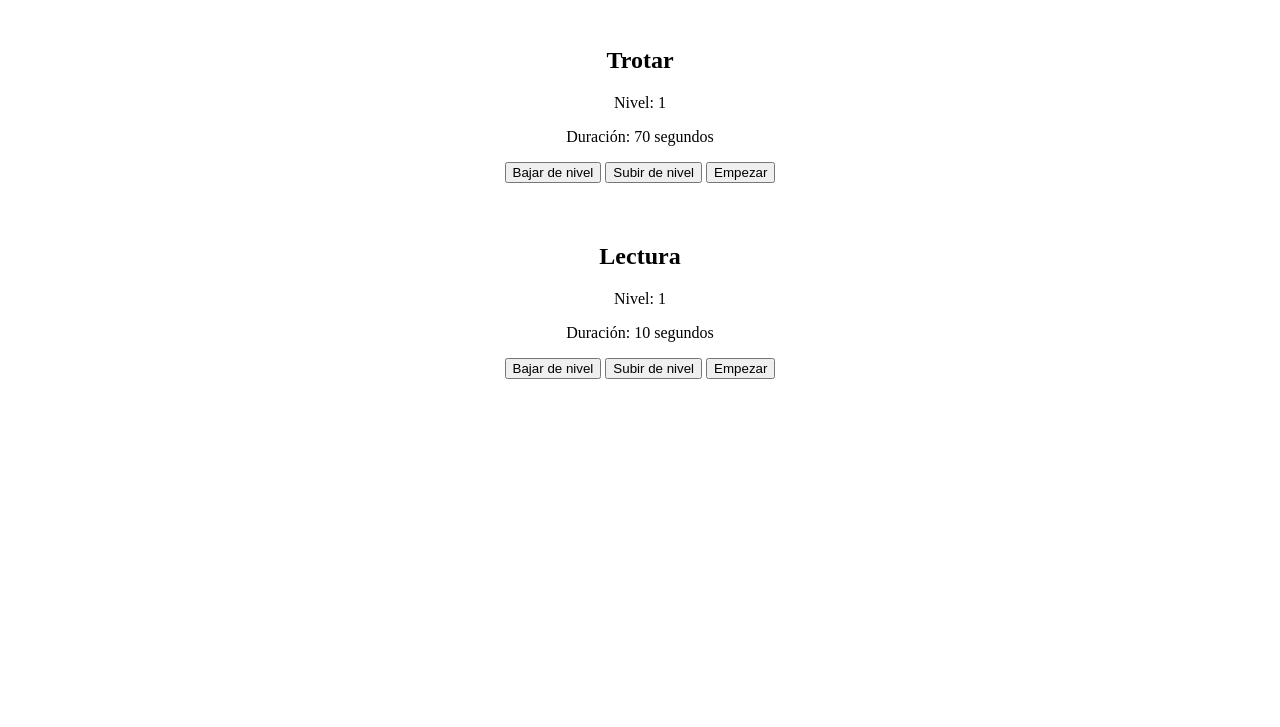
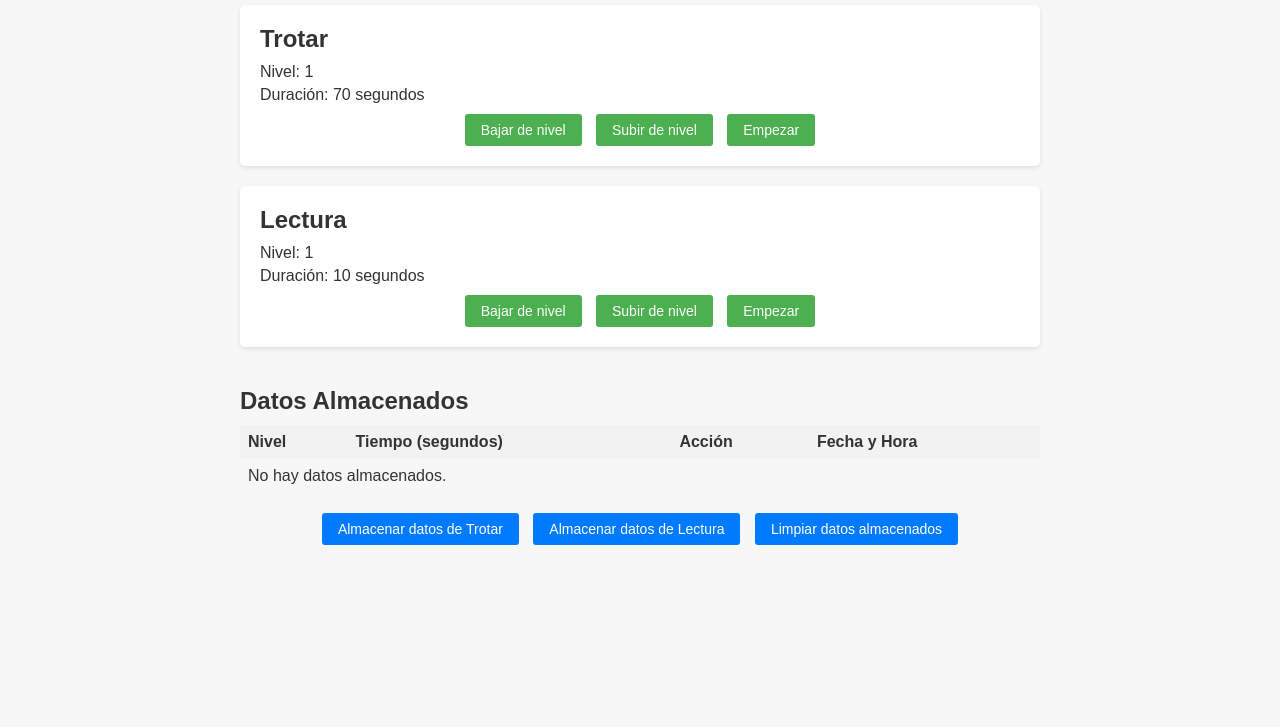
Before and after one commit to abrahamavever/Administracion-del-tiempo, a plain HTML site: page index.html in a window 1280 px wide. Shown: the part 73-800 px from the top of the page. Drawn offline with Linux system fonts and the light colour scheme.

Commit message:
git commit -m "Mejora de la estética y corrección de errores en la aplicación de administración de tiempo"

```diff
--- a/index.html
+++ b/index.html
@@ -8,27 +8,53 @@
     <link rel="stylesheet" href="styles.css">
 </head>
 <body>
+    <div class="container">
         <h1>Administración de mi tiempo</h1>
-    <div id="trotar-section">
+        <div id="trotar-section" class="activity-section">
             <h2>Trotar</h2>
+            <div class="activity-details">
                 <p>Nivel: <span id="trotar-nivel"></span></p>
                 <p>Duración: <span id="trotar-duracion"></span> segundos</p>
+            </div>
+            <div class="activity-buttons">
                 <button onclick="bajarNivelTrotar()">Bajar de nivel</button>
                 <button onclick="aumentarNivelTrotar()">Subir de nivel</button>
                 <button onclick="empezarCuentaRegresiva()">Empezar</button>
-
+            </div>
         </div>
 
-    <div id="lectura-section">
+        <div id="lectura-section" class="activity-section">
             <h2>Lectura</h2>
+            <div class="activity-details">
                 <p>Nivel: <span id="lectura-nivel"></span></p>
                 <p>Duración: <span id="lectura-duracion"></span> segundos</p>
-
+            </div>
+            <div class="activity-buttons">
                 <button onclick="bajarNivelLectura()">Bajar de nivel</button>
                 <button onclick="aumentarNivelLectura()">Subir de nivel</button>
                 <button onclick="empezarCuentaRegresivaLectura()">Empezar</button>
             </div>
+        </div>
 
+        <h2>Datos Almacenados</h2>
+        <table id="datos-table">
+            <thead>
+                <tr>
+                    <th>Nivel</th>
+                    <th>Tiempo (segundos)</th>
+                    <th>Acción</th>
+                    <th>Fecha y Hora</th>
+                </tr>
+            </thead>
+            <tbody id="datos-almacenados"></tbody>
+        </table>
+
+        <div class="data-buttons">
+            <button onclick="almacenarDatos()">Almacenar datos de Trotar</button>
+            <button onclick="almacenarDatosLectura()">Almacenar datos de Lectura</button>
+            <button onclick="limpiarDatos()">Limpiar datos almacenados</button>
+        </div>
+    </div>
 
     <script src="script.js"></script>
 </body>
--- a/script.js
+++ b/script.js
@@ -109,21 +109,6 @@ class ActividadManager {
       datosPrevios.push(datos);
       localStorage.setItem("datos", JSON.stringify(datosPrevios));
     }
-
-    mostrarDatosAlmacenados() {
-      const datosPrevios = JSON.parse(localStorage.getItem("datos"));
-      if (datosPrevios) {
-        datosPrevios.forEach((datos) => {
-          console.log(`Nivel: ${datos.nivel}`);
-          console.log(`Tiempo: ${datos.tiempo} segundos`);
-          console.log(`Acción: ${datos.accion}`);
-          console.log(`Fecha y Hora: ${datos.fechaHora}`);
-          console.log("------------------");
-        });
-      } else {
-        console.log("No hay datos almacenados.");
-      }
-    }
   }
 
   class TrotarManager extends ActividadManager {
@@ -172,8 +157,34 @@ class ActividadManager {
   function almacenarDatosLectura() {
     lecturaManager.almacenarDatos("Lectura");
   }
+  function limpiarDatos() {
+    localStorage.removeItem("datos");
+    mostrarDatosAlmacenados();
+  }
+
 
   function mostrarDatosAlmacenados() {
-    trotarManager.mostrarDatosAlmacenados();
-    lecturaManager.mostrarDatosAlmacenados();
+    const datosPrevios = JSON.parse(localStorage.getItem("datos"));
+    const datosTableBody = document.getElementById("datos-almacenados");
+
+    datosTableBody.innerHTML = ""; // Limpiamos el contenido existente en la tabla
+
+    if (datosPrevios) {
+      datosPrevios.forEach((datos) => {
+        const row = document.createElement("tr");
+        row.innerHTML = `
+          <td>${datos.nivel}</td>
+          <td>${datos.tiempo}</td>
+          <td>${datos.accion}</td>
+          <td>${datos.fechaHora}</td>
+        `;
+        datosTableBody.appendChild(row);
+      });
+    } else {
+      const row = document.createElement("tr");
+      row.innerHTML = `<td colspan="4">No hay datos almacenados.</td>`;
+      datosTableBody.appendChild(row);
+    }
   }
+
+  mostrarDatosAlmacenados();
--- a/styles.css
+++ b/styles.css
@@ -1,25 +1,98 @@
 body {
     margin: 0;
     padding: 0;
+    font-family: Arial, sans-serif;
+    background-color: #f7f7f7;
+    color: #333;
   }
 
-  #trotar-section {
-    text-align: center;
+  .container {
+    max-width: 800px;
+    margin: 0 auto;
     padding: 20px;
   }
 
-  @media screen and (max-width: 480px) {
-    /* Estilos para dispositivos con un ancho máximo de 480px (como teléfonos) */
-    body {
-      overflow-x: hidden;
-    }
-
-    #trotar-section {
-      width: 100%;
-    }
+  h1 {
+    text-align: center;
+    margin-top: 0;
   }
 
-  #lectura-section {
+  .activity-section {
+    background-color: #fff;
+    border-radius: 5px;
+    padding: 20px;
+    margin-bottom: 20px;
+    box-shadow: 0 2px 4px rgba(0, 0, 0, 0.1);
+  }
+
+  .activity-section h2 {
+    margin-top: 0;
+  }
+
+  .activity-details {
+    margin-bottom: 10px;
+  }
+
+  .activity-details p {
+    margin: 5px 0;
+  }
+
+  .activity-buttons {
     text-align: center;
-    padding: 20px;
   }
+
+  .activity-buttons button {
+    margin-right: 10px;
+    padding: 8px 16px;
+    font-size: 14px;
+    background-color: #4caf50;
+    color: #fff;
+    border: none;
+    border-radius: 3px;
+    cursor: pointer;
+  }
+
+  .activity-buttons button:last-child {
+    margin-right: 0;
+  }
+
+  h2 {
+    margin-top: 40px;
+    margin-bottom: 10px;
+  }
+
+  #datos-table {
+    width: 100%;
+    border-collapse: collapse;
+  }
+
+  #datos-table th,
+  #datos-table td {
+    padding: 8px;
+    text-align: left;
+  }
+
+  #datos-table th {
+    background-color: #f2f2f2;
+    font-weight: bold;
+  }
+
+  .data-buttons {
+    text-align: center;
+    margin-top: 20px;
+  }
+
+  .data-buttons button {
+    margin-right: 10px;
+    padding: 8px 16px;
+    font-size: 14px;
+    background-color: #007bff;
+    color: #fff;
+    border: none;
+    border-radius: 3px;
+    cursor: pointer;
+  }
+
+  .data-buttons button:last-child {
+    margin-right: 0;
+  }
```
Lines whose indentation alone changed are shown as unchanged.
